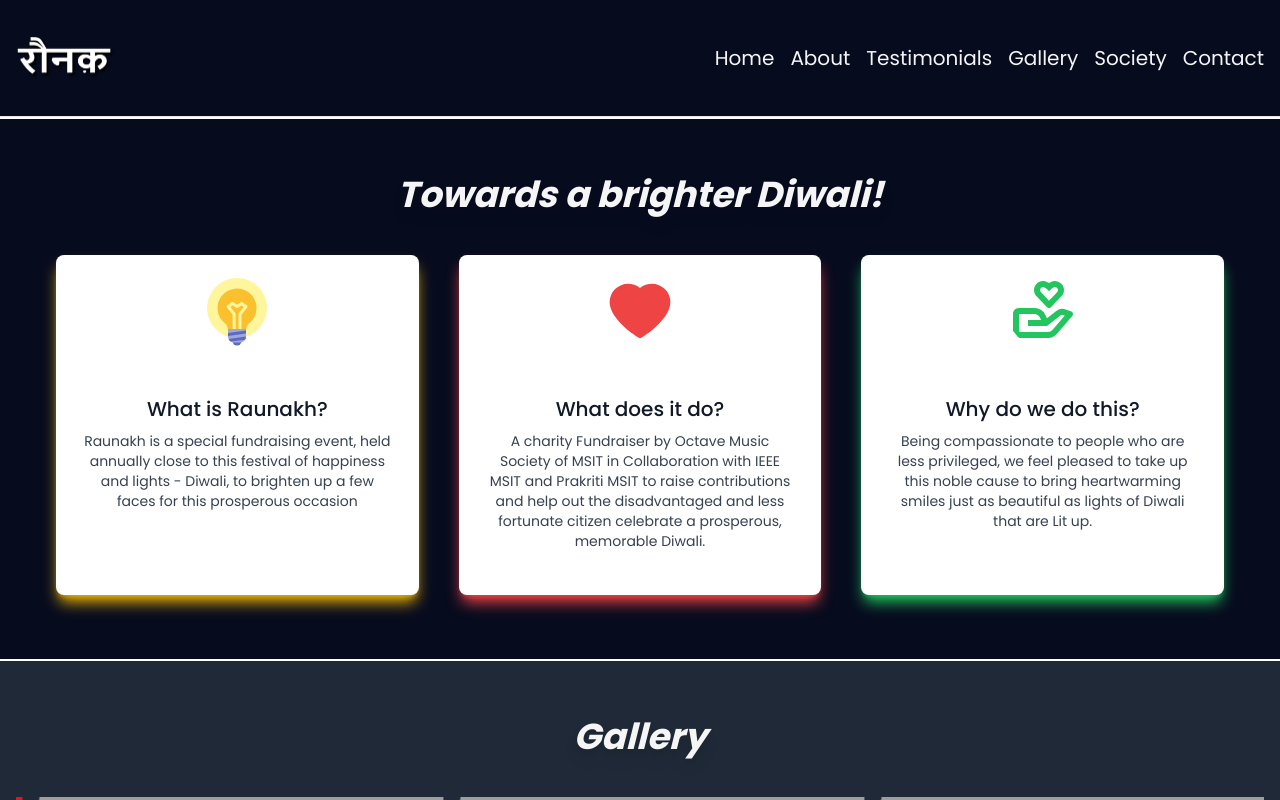
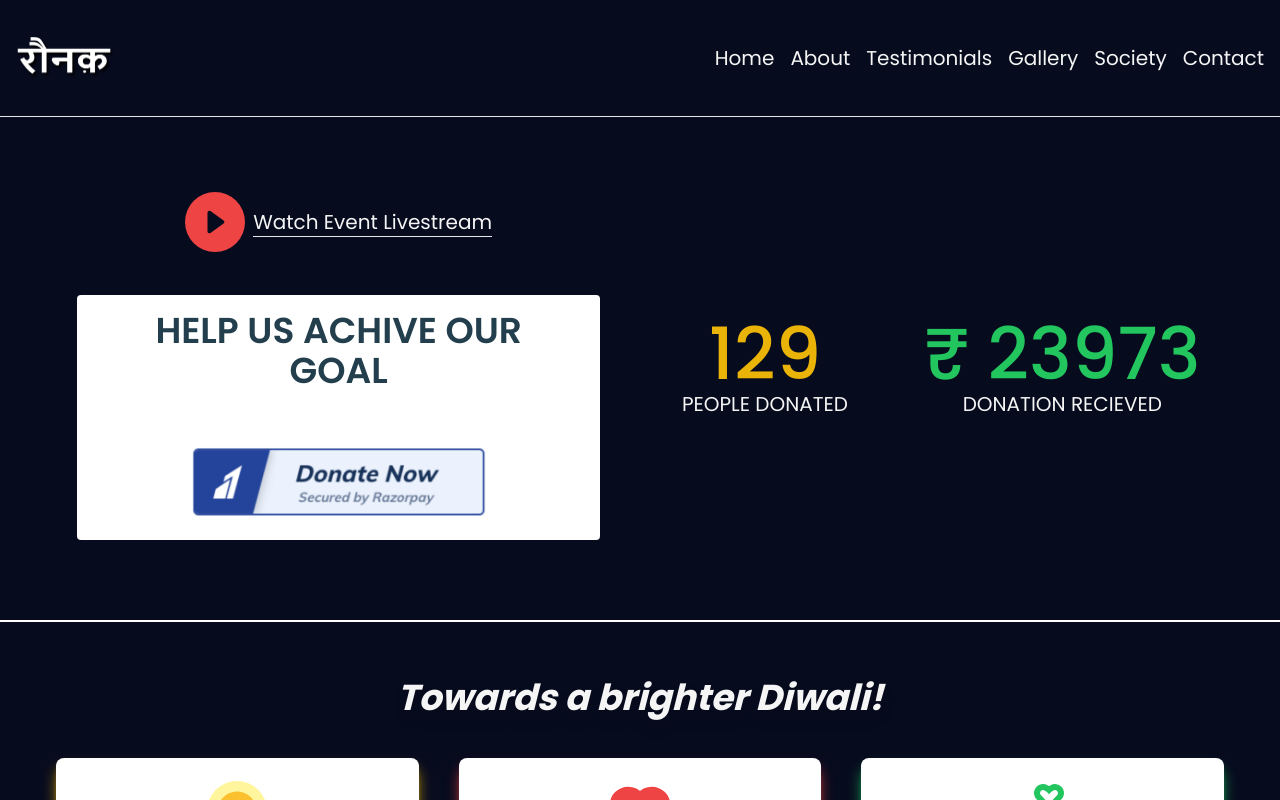
Before and after one commit to Im-Abhi/Raunakh-22, a React (Create React App) app in the folder client/: page / in a window 1280 px wide. Shown: the top 800 px of the page. Built offline with nearby package versions, Linux system fonts and the light colour scheme; grey boxes are pictures that could not be loaded; the HTML template or start-up script is replaced by a standard one.

Commit message:
Created Hero Section

```diff
--- /dev/null
+++ b/client/src/Components/Hero.jsx
@@ -0,0 +1,43 @@
+import React from 'react'
+import { BsFillPlayCircleFill } from 'react-icons/bs'
+
+import razorpayBtn from '../Assets/gallery/RazorpayBtnImage.png';
+
+const Hero = () => {
+    return (
+        <>
+            <section className="py-8 md:py-12 lg:py-20  ">
+                <div className="flex flex-col gap-8 sm:flex-row-reverse sm:w-11/12 sm:mx-auto">
+                    <div className="flex flex-col gap-6 sm:flex-1 sm:justify-center md:flex-row md:items-center">
+                        <div className="w-max mx-auto text-center">
+                            <h1 className="text-5xl font-medium text-[#EAB308] lg:text-7xl">129</h1>
+                            <p className="uppercase text-lg lg:text-xl">People Donated</p>
+                        </div>
+                        <div className="w-max mx-auto text-center">
+                            <h1 className="text-5xl font-medium text-[#22C55E] lg:text-7xl">₹ 23973</h1>
+                            <p className="uppercase text-lg lg:text-xl">Donation Recieved</p>
+                        </div>
+                    </div>
+                    <div className="flex flex-col gap-6 sm:flex-1 sm:justify-center md:gap-8 lg:gap-12">
+                        <div className="w-max mx-auto text-center">
+                            <a href="https://www.youtube.com/watch?v=asqnjPukYBQ" target="_blank" rel="noopener noreferrer">
+                                <span className="h-[50px] flex items-center justify-center gap-2">
+                                    <BsFillPlayCircleFill className='text-4xl text-[#EF4444] transition-all duration-300 hover:text-5xl lg:text-6xl lg:hover:text-7xl' />
+                                    <p className="w-max border-b lg:text-xl">Watch Event Livestream</p>
+                                </span>
+                            </a>
+                        </div>
+                        <div className="w-11/12 max-w-sm mx-auto text-center rounded bg-white py-4 flex flex-col justify-center items-center gap-12 lg:max-w-xl">
+                            <h1 className="w-4/5 mx-auto text-2xl uppercase font-semibold text-[#233F4D] lg:text-4xl">Help Us Achive Our Goal</h1>
+                            <button className="w-max mx-auto grid place-content-center">
+                                <img src={razorpayBtn} alt="Donate" className='w-44 md:w-60 lg:w-80' />
+                            </button>
+                        </div>
+                    </div>
+                </div>
+            </section>
+        </>
+    )
+}
+
+export default Hero
--- a/client/src/Pages/Home.jsx
+++ b/client/src/Pages/Home.jsx
@@ -6,11 +6,13 @@ import Contact from "../Components/Contact";
 import Footer from "../Components/Footer";
 import Societies from "../Components/Societies";
 import Navbar from "../Components/Navbar";
+import Hero from "../Components/Hero";
 
 const Home = () => {
     return (
         <>
             <Navbar />
+            <Hero />
             <About />
             <Gallery />
             <Societies />
```
Also changed, not shown: client/src/Assets/gallery/RazorpayBtnImage.png (added).
